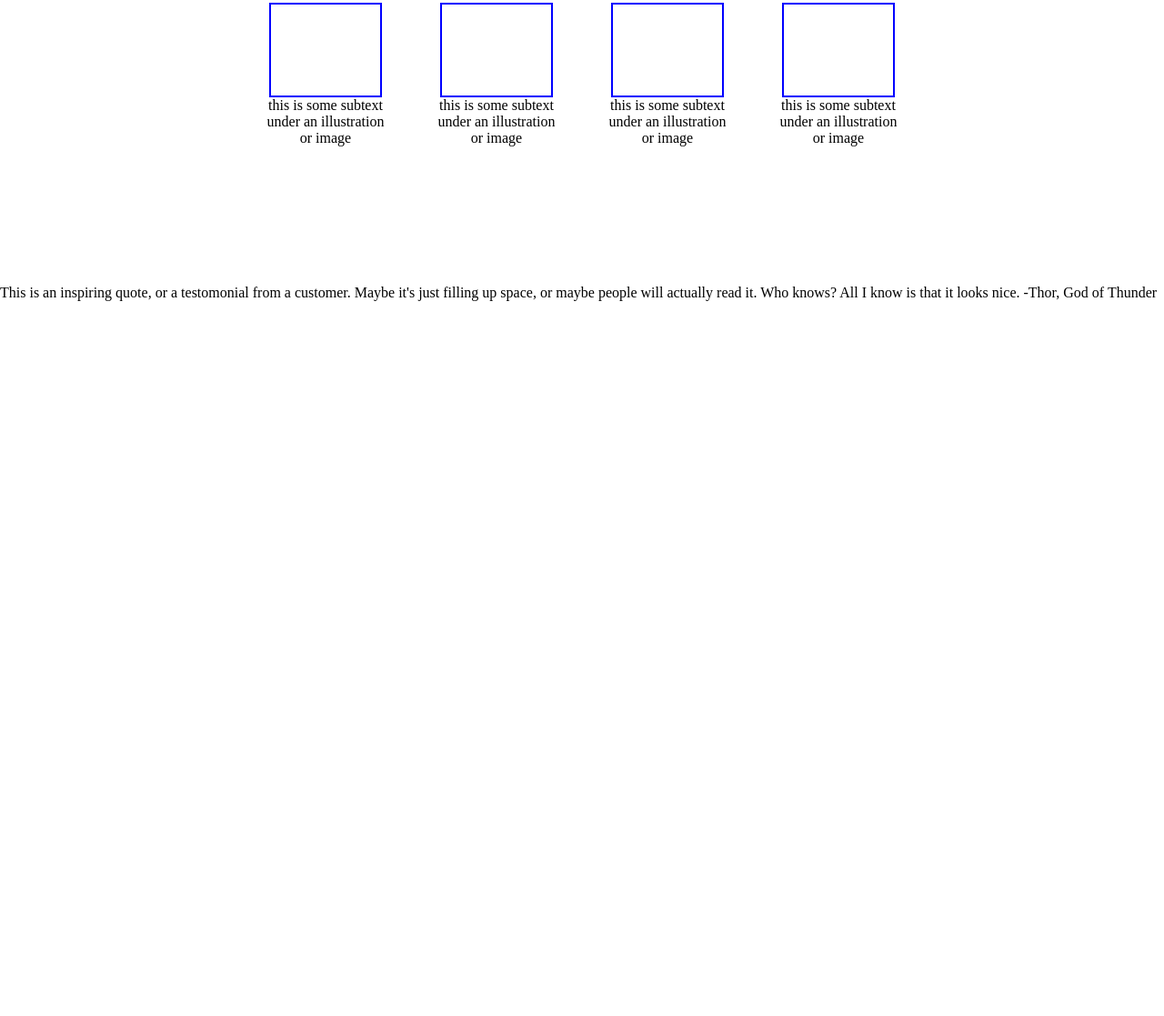
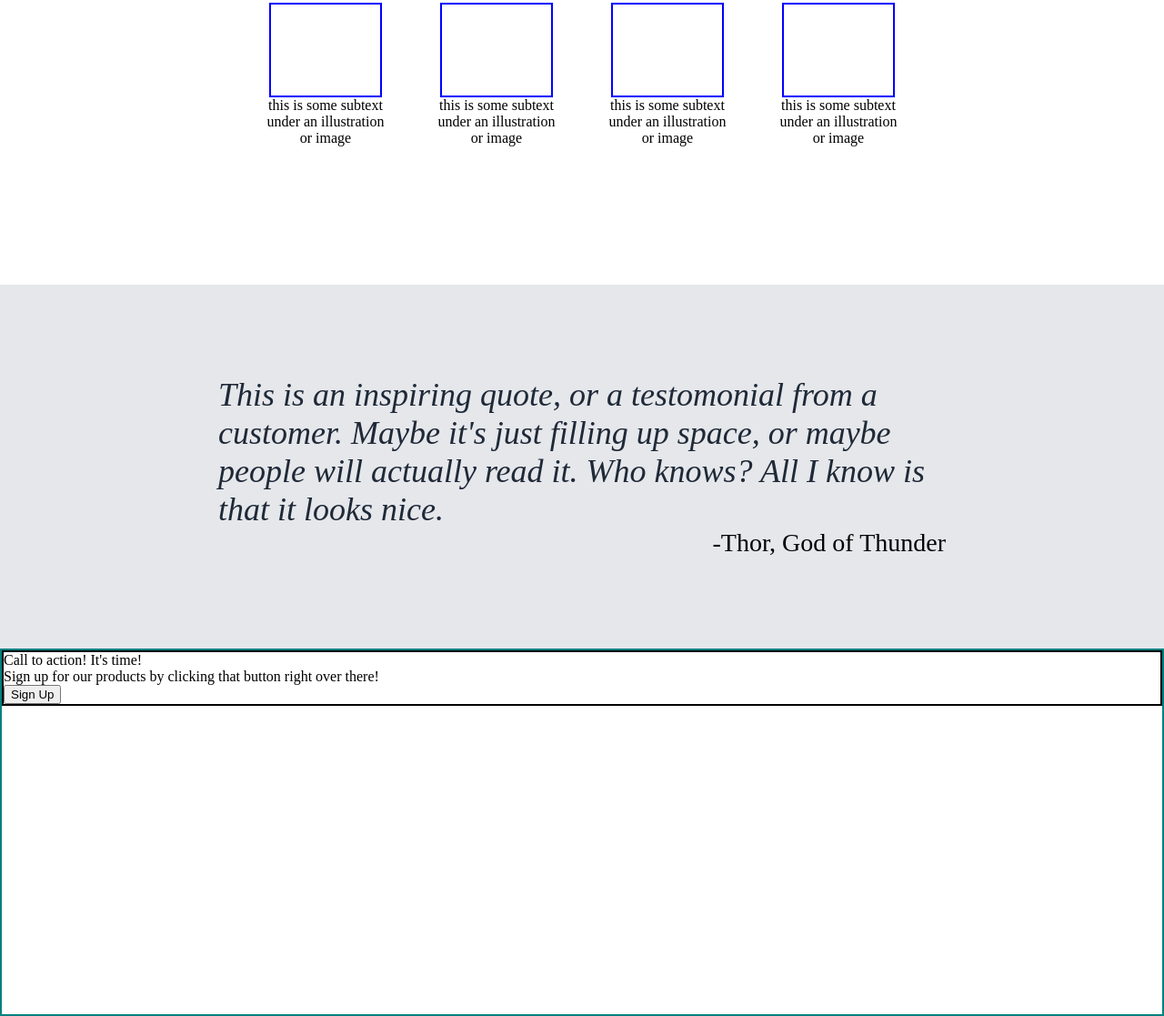
Before and after one commit to Asim-commits/landing-page, a plain HTML site: page index.html in a window 1280 px wide. Shown: the part 487-1604 px from the top of the page at 91% size. Before the commit the page ends 818 px from the top, so only its background shows below. Drawn offline with Linux system fonts and the light colour scheme.

Commit message:
Quotation Section Finished

```diff
--- a/index.html
+++ b/index.html
@@ -63,7 +63,14 @@
                 <div class="quote">
                     This is an inspiring quote, or a testomonial from a customer. Maybe it's just filling up space, or maybe
                     people will actually read it. Who knows? All I know is that it looks nice.
-                    -Thor, God of Thunder
+                    <div class="author-name">-Thor, God of Thunder</div>
+                </div>
+            </div>
+            <div class="signup-section">
+                <div class="signup-nested-section">
+                    <div class="text-container-1">Call to action! It's time!</div>
+                    <div class="text-container-2">Sign up for our products by clicking that button right over there!</div>
+                    <button>Sign Up</button>
                 </div>
             </div>
         </div>
--- a/styles.css
+++ b/styles.css
@@ -111,3 +111,36 @@ p.hero-paragraph {
     border: 2px solid blue;
     margin: 0px auto;
 }
+
+.quotation-section {
+    display: flex;
+    background-color: #e5e7eb;
+    justify-content: center;
+    align-items: center;
+    height: 50%;
+}
+
+.quote {
+    font-size: 36px;
+    font-weight: 300;
+    color: #1f2937;
+    font-style: italic;
+    max-width: 800px;
+}
+
+.author-name {
+    display: flex;
+    justify-content: flex-end;
+    color: black;
+    font-size: 28px;
+    font-style: normal;
+}
+
+.signup-section {
+    border: 2px solid teal;
+    height: 50%;
+}
+
+.signup-nested-section {
+    border: 2px solid black;
+}
```
